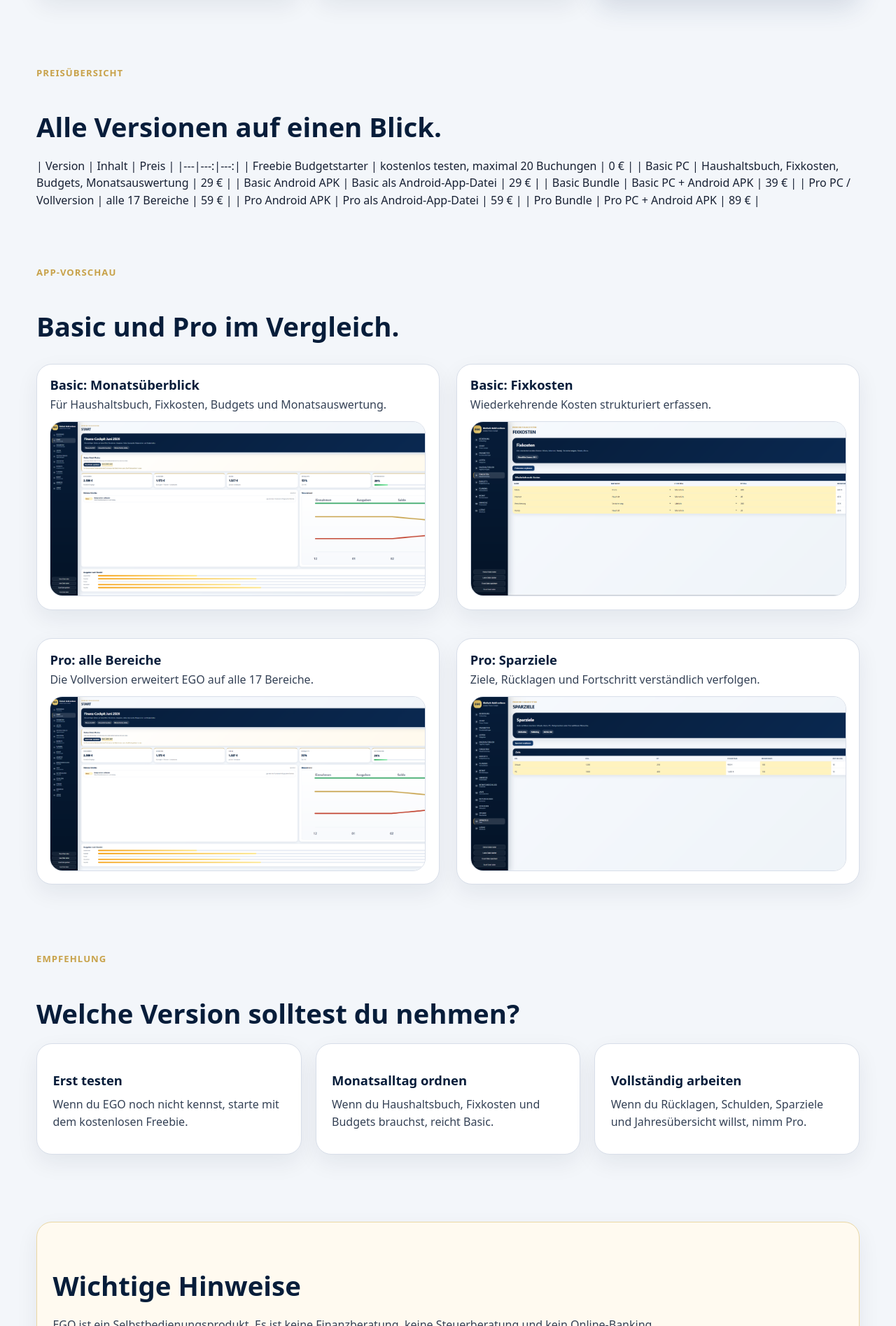
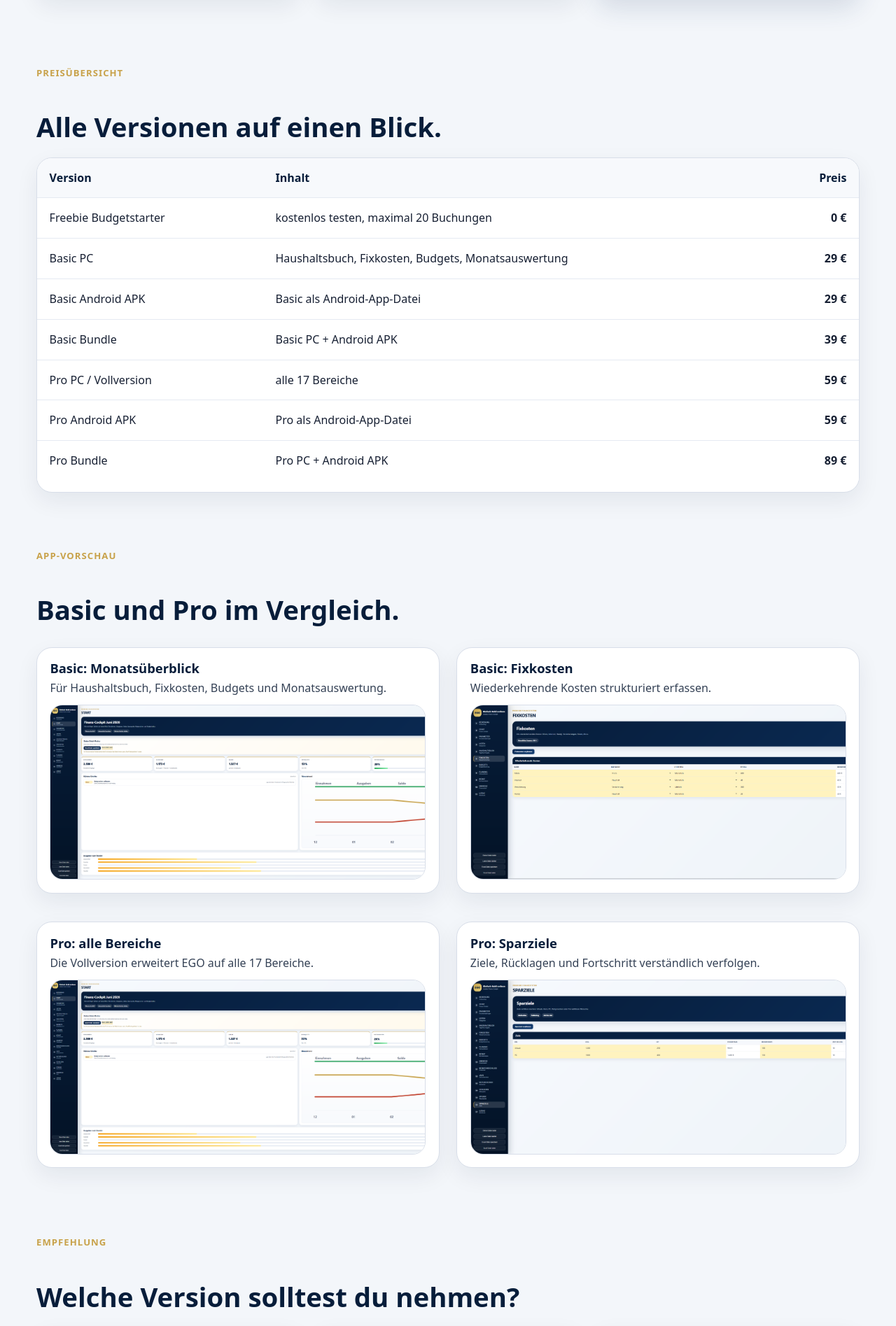
Before and after one commit to gluecklich-tools/einfach-geld-ordnen, a Jekyll site: the page built from seiten/versionen.md, in a window 1280 px wide. Shown: the part 1371-3266 px from the top of the page at 70% size. Built offline with Jekyll 4.4.1, drawn with Linux system fonts in a browser that asks for light colours.

Commit message:
Preisübersicht auf Versionenseite als Tabelle darstellen

```diff
--- a/assets/css/main.css
+++ b/assets/css/main.css
@@ -500,3 +500,45 @@
 }
 
 /* EGO_READABILITY_POLISH_END */
+
+/* EGO_PRICE_TABLE_START */
+
+.ego-table-wrap {
+  overflow-x: auto;
+  background: #ffffff;
+  border: 1px solid #d8dee9;
+  border-radius: 22px;
+  box-shadow: 0 12px 32px rgba(7, 29, 58, 0.07);
+}
+
+.ego-price-table {
+  width: 100%;
+  border-collapse: collapse;
+  min-width: 760px;
+}
+
+.ego-price-table th,
+.ego-price-table td {
+  padding: 1rem 1.1rem;
+  text-align: left;
+  border-bottom: 1px solid #e5eaf2;
+  color: #172033;
+}
+
+.ego-price-table th {
+  background: #f7f9fc;
+  color: #071d3a;
+  font-weight: 800;
+}
+
+.ego-price-table td:last-child,
+.ego-price-table th:last-child {
+  text-align: right;
+  font-weight: 800;
+}
+
+.ego-price-table tr:last-child td {
+  border-bottom: 0;
+}
+
+/* EGO_PRICE_TABLE_END */
--- a/seiten/versionen.md
+++ b/seiten/versionen.md
@@ -84,16 +84,54 @@
 <section class="ego-section">
   <p class="ego-kicker">Preisübersicht</p>
   <h2>Alle Versionen auf einen Blick.</h2>
-
-  | Version | Inhalt | Preis |
-  |---|---:|---:|
-  | Freebie Budgetstarter | kostenlos testen, maximal 20 Buchungen | 0 € |
-  | Basic PC | Haushaltsbuch, Fixkosten, Budgets, Monatsauswertung | 29 € |
-  | Basic Android APK | Basic als Android-App-Datei | 29 € |
-  | Basic Bundle | Basic PC + Android APK | 39 € |
-  | Pro PC / Vollversion | alle 17 Bereiche | 59 € |
-  | Pro Android APK | Pro als Android-App-Datei | 59 € |
-  | Pro Bundle | Pro PC + Android APK | 89 € |
+  <div class="ego-table-wrap">
+    <table class="ego-price-table">
+      <thead>
+        <tr>
+          <th>Version</th>
+          <th>Inhalt</th>
+          <th>Preis</th>
+        </tr>
+      </thead>
+      <tbody>
+        <tr>
+          <td>Freebie Budgetstarter</td>
+          <td>kostenlos testen, maximal 20 Buchungen</td>
+          <td>0 €</td>
+        </tr>
+        <tr>
+          <td>Basic PC</td>
+          <td>Haushaltsbuch, Fixkosten, Budgets, Monatsauswertung</td>
+          <td>29 €</td>
+        </tr>
+        <tr>
+          <td>Basic Android APK</td>
+          <td>Basic als Android-App-Datei</td>
+          <td>29 €</td>
+        </tr>
+        <tr>
+          <td>Basic Bundle</td>
+          <td>Basic PC + Android APK</td>
+          <td>39 €</td>
+        </tr>
+        <tr>
+          <td>Pro PC / Vollversion</td>
+          <td>alle 17 Bereiche</td>
+          <td>59 €</td>
+        </tr>
+        <tr>
+          <td>Pro Android APK</td>
+          <td>Pro als Android-App-Datei</td>
+          <td>59 €</td>
+        </tr>
+        <tr>
+          <td>Pro Bundle</td>
+          <td>Pro PC + Android APK</td>
+          <td>89 €</td>
+        </tr>
+      </tbody>
+    </table>
+  </div>
 </section>
 
 <section class="ego-section">
```
